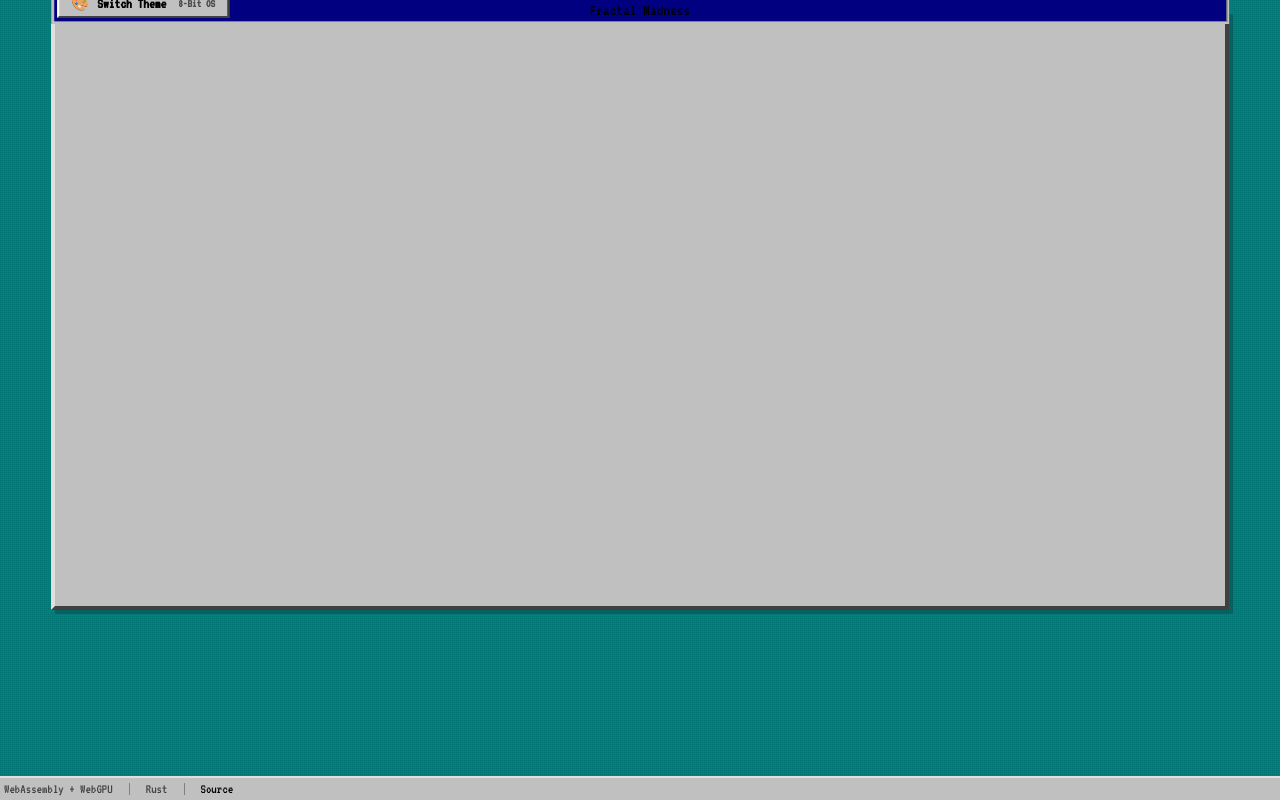
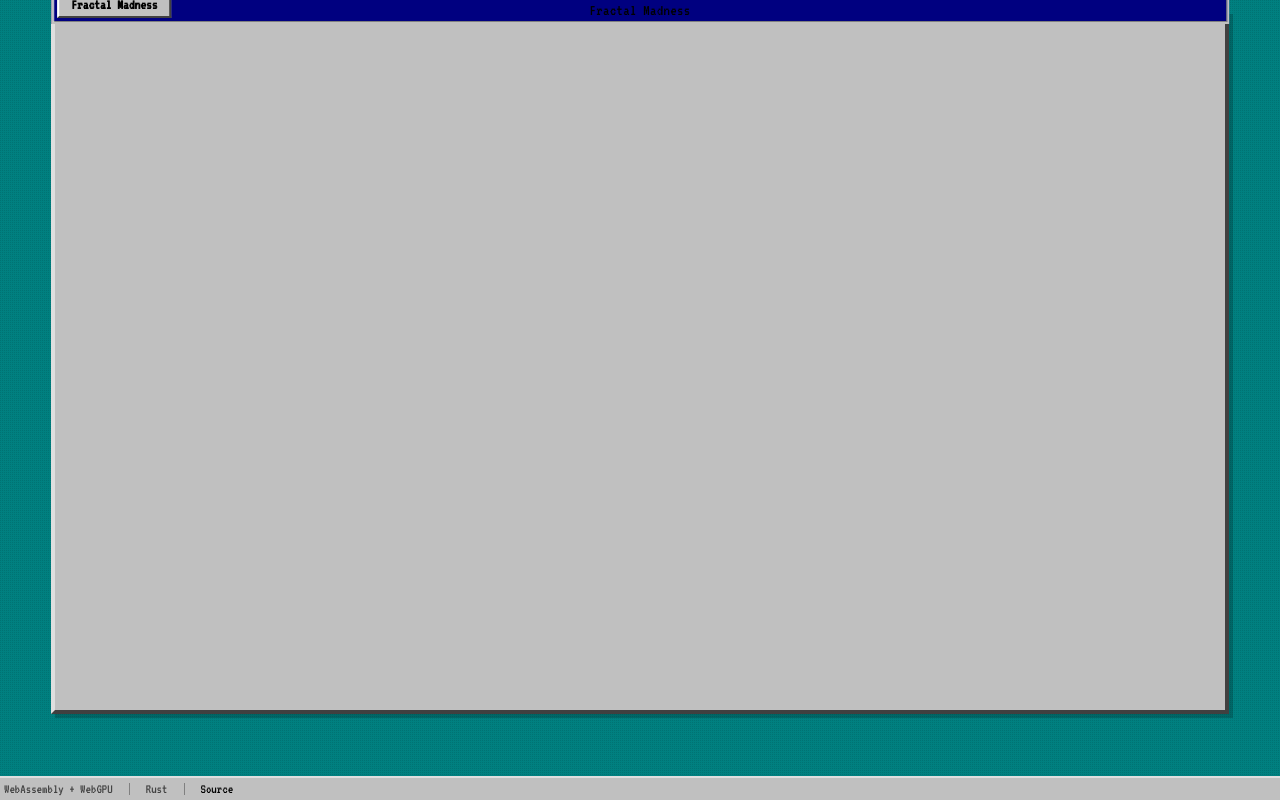
Before and after one commit to jo56/fractal-madness, a website built with Vite: page web/index.html in a window 1280 px wide. Built offline with nearby package versions, Linux system fonts and the light colour scheme; a web font is replaced by a local one.

Commit message:
Updating dimension and otp left

```diff
--- a/web/index.html
+++ b/web/index.html
@@ -17,11 +17,9 @@
       <header class="header">
         <h1>Fractal Madness</h1>
         <div class="controls">
-            <button id="theme-toggle" class="btn" aria-label="Switch Theme">
-              <span class="icon">🎨</span>
-              <span class="label">Switch Theme</span>
-              <span class="current-theme-name">8-Bit OS</span>
-            </button>
+            <div id="theme-toggle" class="btn" aria-label="Title">
+              <span class="label">Fractal Madness</span>
+            </div>
         </div>
       </header>
 
--- a/web/main.ts
+++ b/web/main.ts
@@ -27,7 +27,7 @@ class ThemeManager {
     this.currentThemeIndex = 7;
 
     this.applyTheme();
-    this.initListeners();
+    // Click listener disabled - title box only
   }
 
   private initListeners() {
--- a/web/style.css
+++ b/web/style.css
@@ -256,7 +256,7 @@ html, body {
 
 .canvas-container {
   width: min(92vw, 1400px);
-  height: min(75vh, 850px);
+  height: min(88vh, 1100px);
   background: var(--surface);
   border: var(--canvas-border);
   border-radius: var(--canvas-border-radius);
```
Also changed, not shown: 1 other file.
